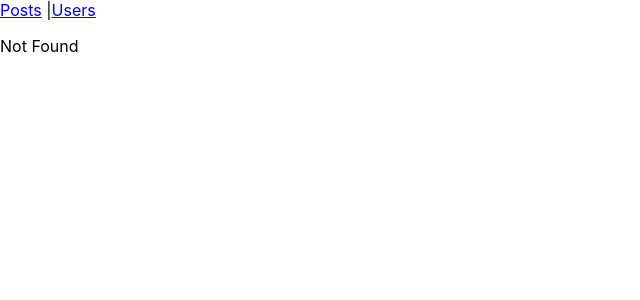
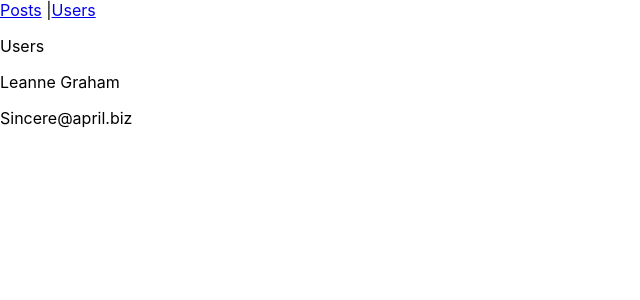
Before and after one commit to Suhyxn/ReactLiveStudy, a React (Create React App) app: page /users/1 in a window 1280 px wide. Before the commit this address had no page. Shown: the top 300 px of the page, without its empty margins (0-640 px from the left). Built offline with nearby package versions, Linux system fonts and the light colour scheme.

Commit message:
React Users React Router 수정

```diff
--- a/src/App.js
+++ b/src/App.js
@@ -3,6 +3,8 @@ import Posts from './components/Posts'
 import PostDetail from './components/Posts/PostDetail'
 import PostIndex from './components/Posts/PostIndex'
 import Users from './components/Users'
+import UserDetail from './components/Users/UserDetail'
+import UserIndex from './components/Users/UserIndex'
 
 function App() {
   return (
@@ -20,7 +22,10 @@ function App() {
           <Route index element={<PostIndex />} />
           <Route path=":postId" element={<PostDetail />} />
         </Route>
-        <Route path="users" element={<Users />}></Route>
+        <Route path="users" element={<Users />}>
+          <Route index element={<UserIndex />} />
+          <Route path=":userId" element={<UserDetail />} />
+        </Route>
         <Route path="*" element={<p>Not Found</p>} />
       </Routes>
     </div>
--- a/src/components/Users/UserDetail/index.jsx
+++ b/src/components/Users/UserDetail/index.jsx
@@ -4,12 +4,12 @@ import { userData } from '../../../constants/userData'
 
 function UserDetail() {
   const params = useParams()
-  const user = userData.find((user) => user.id === parseInt(params.postId))
+  const user = userData.find((user) => user.id === parseInt(params.userId))
 
   return (
     <div>
-      <p>{user.title}</p>
-      <p>{user.body}</p>
+      <p>{user.name}</p>
+      <p>{user.email}</p>
     </div>
   )
 }
--- a/src/components/Users/UserIndex/index.jsx
+++ b/src/components/Users/UserIndex/index.jsx
@@ -6,8 +6,8 @@ function UserIndex() {
   return (
     <div>
       {userData.map((user) => (
-        <Link to={`/user/${user.id}`}>
-          <p>{user.title}</p>
+        <Link to={`/users/${user.id}`}>
+          <p>{user.name}</p>
         </Link>
       ))}
     </div>
```
